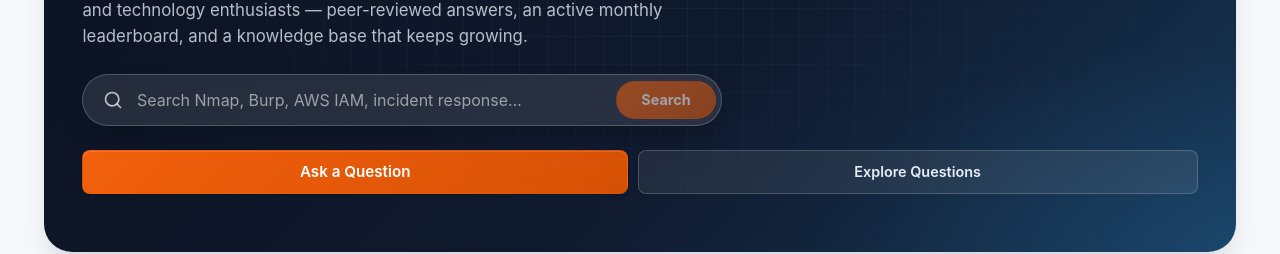
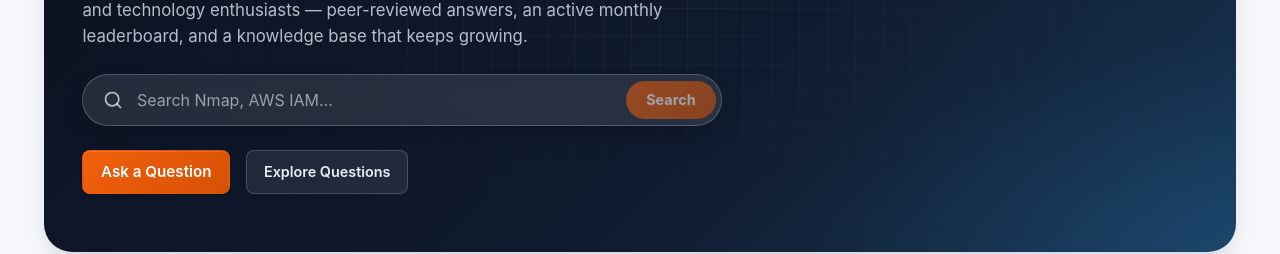
Before and after one commit to singhtanishq/FiresharkCommunity, a React (Vite) app in the folder frontend/: page / in a window 1280 px wide. Shown: the part 344-598 px from the top of the page. Built offline with nearby package versions, Linux system fonts and the light colour scheme; no server answers.

Commit message:
Update Home.tsx

```diff
--- a/frontend/src/pages/Home.tsx
+++ b/frontend/src/pages/Home.tsx
@@ -68,6 +68,28 @@ export function Home() {
 
   return (
     <div className="app-main" style={{ width: '100%', boxSizing: 'border-box' }}>
+
+      {/* Dynamic Mobile Styles for Stats Grid */}
+      <style>{`
+        @media (max-width: 650px) {
+          .stat-grid-responsive {
+            display: grid !important;
+            grid-template-columns: repeat(2, 1fr) !important;
+            gap: 0.75rem !important;
+          }
+          .stat-grid-responsive .stat-card {
+            padding: 1.25rem 0.75rem !important;
+          }
+          .stat-grid-responsive .stat-card b {
+            font-size: 1.35rem !important;
+          }
+          .stat-grid-responsive .stat-card span {
+            font-size: 0.75rem !important;
+            text-align: center;
+          }
+        }
+      `}</style>
+
       <section className="hero" style={{ alignItems: 'flex-start', textAlign: 'left', width: '100%', boxSizing: 'border-box' }}>
         <div className="hero__eyebrow">
           <Award size={14} strokeWidth={2.5} style={{ flexShrink: 0 }} /> FireShark Community
@@ -100,20 +122,20 @@ export function Home() {
             margin: '0 0 1.5rem',
             border: '1px solid rgba(255, 255, 255, 0.2)',
             boxSizing: 'border-box',
-            flexWrap: 'wrap'
+            flexWrap: 'nowrap' /* Ensures button stays on the same line */
           }}
         >
           <Search style={{ color: 'rgba(255, 255, 255, 0.7)', flexShrink: 0, marginRight: '0.5rem' }} aria-hidden="true" size={20} strokeWidth={2} />
           <input
             value={heroQ}
             onChange={(e) => setHeroQ(e.target.value)}
-            placeholder="Search Nmap, Burp, AWS IAM, incident response…"
+            placeholder="Search Nmap, AWS IAM..."
             aria-label="Search the community"
             style={{
               border: 'none',
               outline: 'none',
               background: 'transparent',
-              flex: '1 1 180px',
+              flex: '1 1 0%', /* Allows aggressive shrinking to fit container */
               fontSize: '1rem',
               color: '#fff',
               padding: '0.5rem 0',
@@ -126,24 +148,24 @@ export function Home() {
             disabled={!heroQ.trim()}
             style={{
               borderRadius: '99px',
-              padding: '0.6rem 1.5rem',
+              padding: '0.6rem 1.2rem',
               fontWeight: 700,
               boxShadow: 'none',
-              flexShrink: 0
+              flexShrink: 0 /* Prevents button from being crushed */
             }}
           >
             Search
           </button>
         </form>
 
-        <div className="hero__actions" style={{ justifyContent: 'flex-start', flexWrap: 'wrap', width: '100%', boxSizing: 'border-box' }}>
-          <Link to="/ask" className="btn btn--fire" style={{ flex: '1 1 auto' }}>Ask a Question</Link>
-          <Link to="/questions" className="btn btn--ghost" style={{ flex: '1 1 auto' }}>Explore Questions</Link>
+        <div className="hero__actions" style={{ display: 'flex', justifyContent: 'flex-start', flexWrap: 'wrap', gap: '1rem', width: '100%', boxSizing: 'border-box' }}>
+          <Link to="/ask" className="btn btn--fire">Ask a Question</Link>
+          <Link to="/questions" className="btn btn--ghost">Explore Questions</Link>
         </div>
       </section>
 
       {stats && (
-        <section aria-label="Community at a glance" className="stat-grid mb-3" style={{ width: '100%', boxSizing: 'border-box' }}>
+        <section aria-label="Community at a glance" className="stat-grid stat-grid-responsive mb-3" style={{ width: '100%', boxSizing: 'border-box' }}>
           <Stat value={formatNumber(stats.total)} label="Questions" accent />
           <Stat value={formatNumber(stats.totalAnswers)} label="Answers" />
           <Stat value={formatNumber(stats.users)} label="Contributors" />
```
